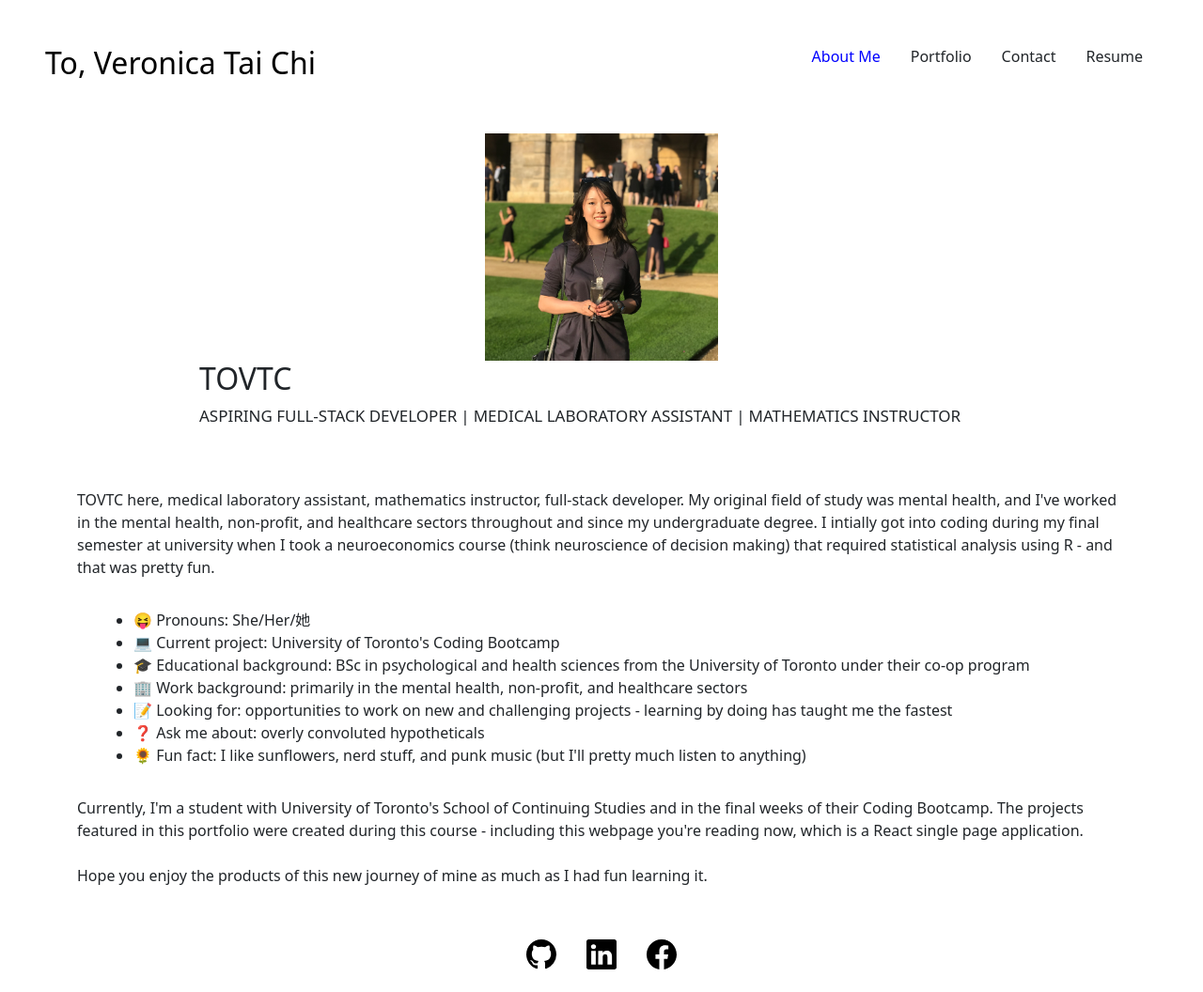
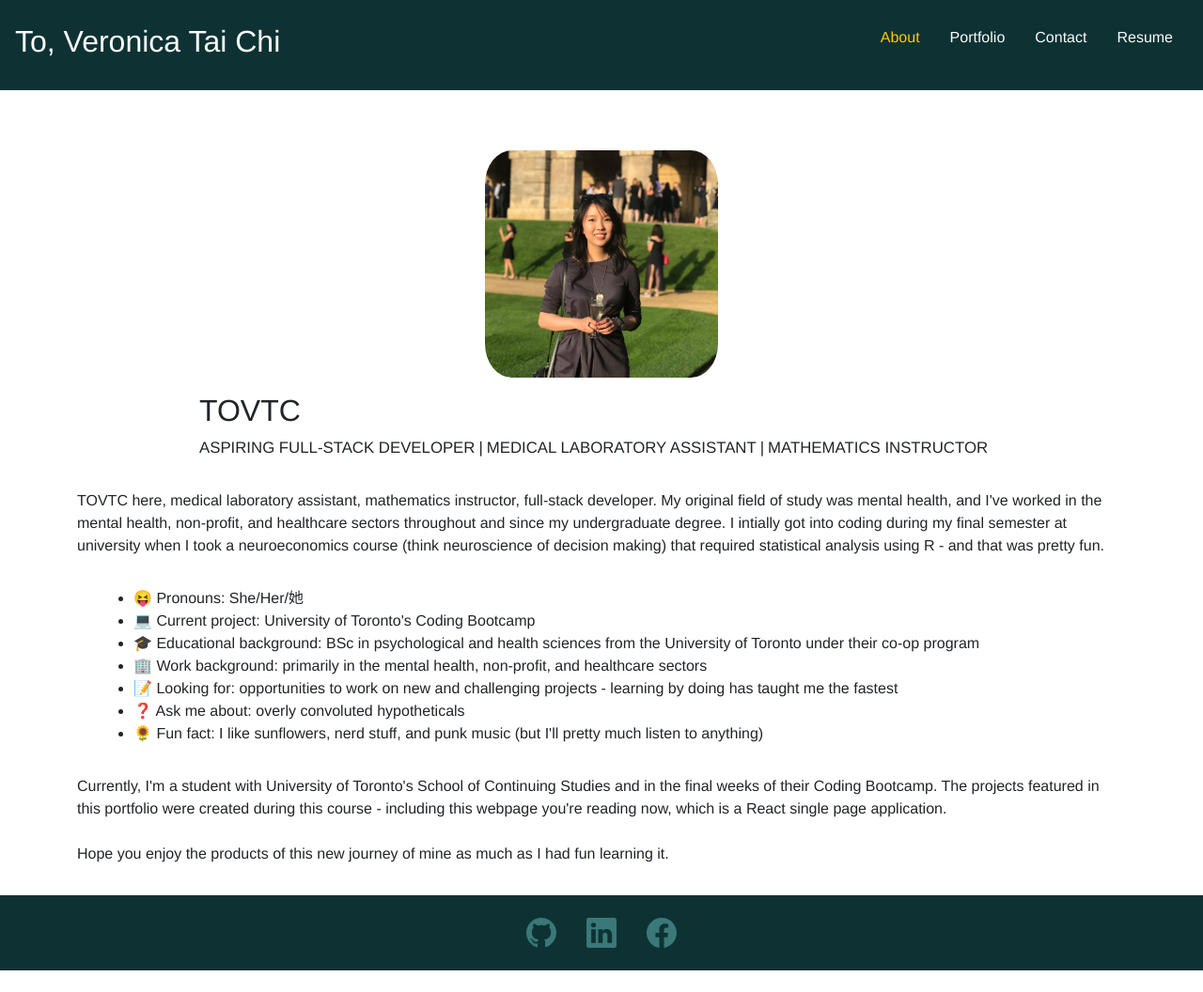
Before and after one commit to TOVTC/react-portfolio-challenge, a React (Create React App) app: page / in a window 1280 px wide. Shown: the whole page at 94% size. After the commit the page ends 1033 px from the top, so only its background shows below. Built offline with nearby package versions, Linux system fonts and the light colour scheme.

Commit message:
added CSS styling

```diff
--- a/src/App.js
+++ b/src/App.js
@@ -8,7 +8,7 @@ import Footer from './components/Footer';
 
 function App() {
     const options = [
-        'About Me',
+        'About',
         'Portfolio',
         'Contact',
         'Resume'
@@ -24,7 +24,7 @@ function App() {
             <main id='content-wrap'>
                 {(() => {
                     switch (selection) {
-                        case 'About Me':
+                        case 'About':
                             return <About></About>
                         case 'Portfolio':
                             return <Portfolio></Portfolio>
--- a/src/components/About.js
+++ b/src/components/About.js
@@ -3,20 +3,20 @@ import React from 'react';
 function About() {
     return (
         <div className='container'>
-            <div className='row d-flex flex-wrap justify-content-center align-items-center mb-3'>
-                <img src={require('../assets/images/avatar.jpg')} alt='TOVTC' id='avatar'></img>
+            <div className='row d-flex flex-wrap justify-content-center align-items-center my-3'>
+                <img src={require('../assets/images/avatar.jpg')} alt='TOVTC' id='avatar' className='m-3'></img>
                 <div id='about-caption'>
                     <h2>TOVTC</h2>
-                    <ul className='d-flex flex-wrap list-inline'>
+                    <ul className='d-flex flex-wrap list-inline' id='title'>
                         <li>ASPIRING FULL-STACK DEVELOPER</li>
-                        <li className='mx-1'>|</li>
+                        <li className='mx-1 vert'>|</li>
                         <li>MEDICAL LABORATORY ASSISTANT</li>
-                        <li className='mx-1'>|</li>
+                        <li className='mx-1 vert'>|</li>
                         <li>MATHEMATICS INSTRUCTOR</li>
                     </ul>
                 </div>
             </div>
-            <div className='row mt-5'>
+            <div className='row mt-3'>
                 <p>
                     TOVTC here, medical laboratory assistant, mathematics instructor, full-stack developer. My original field of study was mental health, and I've worked in the mental health, non-profit, and healthcare sectors throughout and since my undergraduate degree. I intially got into coding during my final semester at university when I took a neuroeconomics course (think neuroscience of decision making) that required statistical analysis using R - and that was pretty fun.
                 </p>
--- a/src/components/Contact.js
+++ b/src/components/Contact.js
@@ -50,7 +50,7 @@ function Contact() {
                         <label htmlFor='message' className='d-block'>Message:</label>
                         <textarea type='text' name='message' rows='5' className='w-50' defaultValue={message} onBlur={monitorForm}></textarea>
                     </div>
-                    <button type='submit' className='btn btn-secondary my-2'>Send</button>
+                    <button type='submit' className='btn my-2' id='contact'>Send</button>
                 </form>
                 {warning && (
                     <div>
--- a/src/components/Footer.js
+++ b/src/components/Footer.js
@@ -3,7 +3,7 @@ import {BsFacebook, BsLinkedin, BsGithub} from "react-icons/bs";
 
 function Footer() {
     return (
-        <footer id='footer' className='d-flex justify-content-center align-items-center'>
+        <footer className='d-flex justify-content-center align-items-center'>
             <div id='icons' className='d-flex'>
                 <a href='https://github.com/TOVTC' className='mx-3'><BsGithub size='lg'/></a>
                 <a href='https://www.linkedin.com/in/veronicataichito/' className='mx-3'><BsLinkedin size='lg'/></a>
--- a/src/components/Header.js
+++ b/src/components/Header.js
@@ -3,7 +3,7 @@ import Navigation from './Navigation';
 
 function Header({options = [], selection, setSelection}) {
     return (
-        <header className='d-flex flex-wrap justify-content-between p-5'>
+        <header className='d-flex flex-wrap justify-content-between align-items-center p-3 mb-5'>
             <h1 className='d-inline-flex'>
                 <a href="/">To, Veronica Tai Chi</a>
             </h1>
--- a/src/components/Portfolio.js
+++ b/src/components/Portfolio.js
@@ -29,15 +29,15 @@ function Portfolio() {
                         <p>No applications of this type featured!</p>
                     ) : (
                         deployedApps.map(app => (
-                            <div className='m-3 p-4 border' key={app.name}>
+                            <div className='m-3 p-4 radius project' key={app.name}>
                                 <a href={app.repo}>
-                                    <img src={require(`../assets/images/projects/${app.img}.png`)} className='m-2 border image' alt={app.name}></img>
+                                    <img src={require(`../assets/images/projects/${app.img}.png`)} className='m-2 image radius' alt={app.name}></img>
                                 </a>
                                 <h4 className='mt-4'>{app.name}</h4>
                                 <div className='my-3'>
                                     <p>Focus: {app.focus}</p>
-                                    <BsGithub /><a href={app.repo} className='mx-2' target='_blank' rel='noreferrer'>GitHub</a>
-                                    <BsLink /><a href={app.link} className='mx-2' target='_blank' rel='noreferrer'>Deployed</a>
+                                    <BsGithub /><a href={app.repo} className='mx-2 mini-link' target='_blank' rel='noreferrer'>GitHub</a>
+                                    <BsLink /><a href={app.link} className='mx-2 mini-link' target='_blank' rel='noreferrer'>Deployed</a>
                                 </div>
                             </div>
                         ))
@@ -51,14 +51,14 @@ function Portfolio() {
                             <p>No applications of this type featured!</p>
                         ) : (
                             nondeployedApps.map(app => (
-                                <div className='m-3 p-4 border' key={app.name}>
+                                <div className='m-3 p-4 radius project' key={app.name}>
                                     <a href={app.repo}>
-                                        <img src={require(`../assets/images/projects/${app.img}.png`)} className='m-2 border image' alt={app.name}></img>
+                                        <img src={require(`../assets/images/projects/${app.img}.png`)} className='m-2 image radius' alt={app.name}></img>
                                     </a>
                                     <h4 className='mt-4'>{app.name}</h4>
                                     <div className='my-3'>
                                         <p>Focus: {app.focus}</p>
-                                        <BsGithub /><a href={app.repo} className='mx-2' target='_blank' rel='noreferrer'>GitHub</a>
+                                        <BsGithub /><a href={app.repo} className='mx-2 mini-link' target='_blank' rel='noreferrer'>GitHub</a>
                                     </div>
                                 </div>
                             ))
--- a/src/components/Resume.js
+++ b/src/components/Resume.js
@@ -11,7 +11,7 @@ function Resume() {
                 </div>
             </div>
             <div className='row'>
-                <div className='col-4'>
+                <div className='col-md-4 col-12'>
                         <h3><BsFileEarmarkPost /> Frontend Technologies</h3>
                         <ul>
                             <li>HTML</li>
@@ -20,7 +20,7 @@ function Resume() {
                             <li>React</li>
                         </ul>
                     </div>
-                    <div className='col-4'>
+                    <div className='col-md-4 col-12'>
                         <h3><BsFileEarmarkCode /> Backend Technologies</h3>
                         <ul>
                             <li>Node.js (+ npm)</li>
@@ -30,7 +30,7 @@ function Resume() {
                             <li>MongoDB</li>
                         </ul>
                     </div>
-                    <div className='col-4'>
+                    <div className='col-md-4 col-12'>
                         <h3><BsFileEarmarkRuled /> Other Technologies</h3>
                         <ul>
                             <li>R</li>
@@ -41,7 +41,7 @@ function Resume() {
                 </div>
             <div className='row mt-3'>
                 <h2>Full Resume</h2>
-                <p>Available for download <a href={require('../assets/documents/resume-example.pdf')} download>here</a></p>
+                <p>Available for download <a href={require('../assets/documents/resume-example.pdf')} download className='mini-link'>here</a></p>
             </div>
         </div>
     )
--- a/src/index.css
+++ b/src/index.css
@@ -2,6 +2,7 @@
   margin: 0;
   padding: 0;
   box-sizing: border-box;
+  font-family: Helvetica, Arial, sans-serif;
 }
 
 body {
@@ -23,28 +24,36 @@ html {
 }
 
 /* header */
+header {
+  height: 6rem;
+  background-color: #0E3233;
+}
+
 header h1 a {
   font-size: 2rem;
   text-decoration: none;
-  color: black;
+  color: #FAFBFD;
 }
 
 nav li {
   cursor: pointer;
+  color: #FAFBFD;
 }
 
+
 .selected {
-  color: blue;
+  color: #FECA00;
 }
 
 /* about */
 #avatar {
   max-width: 17rem;
   min-width: 10rem;
+  border-radius: 15%;
 }
 
 #about-caption {
-  font-size: 17px;
+  font-size: 1.05rem;
   max-width: 55rem;
   min-width: 20rem;
 }
@@ -55,7 +64,26 @@ nav li {
 
 /* portfolio */
 .image {
-  max-width: 20rem;
+  max-width: 15rem;
+}
+
+.radius {
+  border-radius: 3%;
+}
+
+.project {
+  background-color: #0E3233;
+  color: #FAFBFD;
+}
+
+.mini-link {
+  color: #3A7879;
+}
+
+/* contact */
+#contact {
+  color: #FAFBFD;
+  background-color: #3A7879;
 }
 
 /* footer */
@@ -68,18 +96,44 @@ nav li {
   padding-bottom: 5rem;
 }
 
-#footer {
+footer {
   position: absolute;
   bottom: 0;
   width: 100%;
   height: 5rem;
+  background-color: #0E3233;
 }
 
 footer a {
   text-decoration: none;
-  color: black;
+  color: #3A7879;
 }
 
 #icons {
   height: 2rem;
 }
+
+/* responsive */
+header h1 a:hover, nav li:hover, .mini-link:hover, footer a:hover {
+  color: #FECA00;
+}
+
+#contact:hover {
+  background-color: #FECA00;
+}
+
+@media screen and (max-width: 980px) {
+  #about-caption {
+    text-align: center;
+  }
+  #title {
+    display:flex;
+    justify-content: center;
+  }
+}
+
+@media screen and (max-width: 575px) {
+  .vert {
+    display: none;
+  }
+}
```
